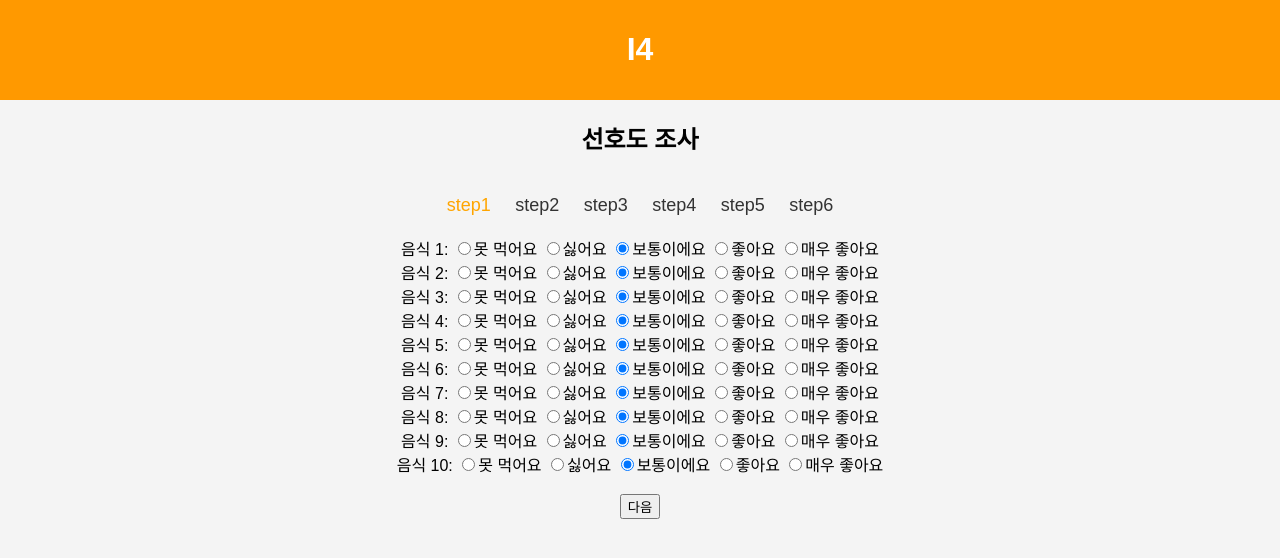
After one commit to psb3505/ProjectI4, a PHP site: page /Ytest3.php in a window 1280 px wide. The commit adds this page. Shown: the top 558 px of the page. Run offline with PHP 8.4, Linux system fonts and the light colour scheme.

Commit message:
이미지1
이미지1

```diff
--- a/Ytest1.php
+++ b/Ytest1.php
@@ -120,7 +120,7 @@ session_start();  // 세션을 사용하기 위한 시작 선언
     </header>
 
     <section id="content">
-        <!-- 초기에는 아무 내용이 없음 -->
+
     </section>
 </body>
 
--- a/Ytest2.php
+++ b/Ytest2.php
@@ -18,7 +18,7 @@
 
         <form action="process_Ytest2.php" method="post">
            <h3>한식</h3>
-<?php generateFoodOptions("korean"); ?>
+			<?php generateFoodOptions("korean"); ?>
 
 
             <h3>양식</h3>
--- /dev/null
+++ b/Ytest3.css
@@ -0,0 +1,46 @@
+body {
+    font-family: Arial, sans-serif;
+    margin: 0;
+    padding: 0;
+    background-color: #f4f4f4;
+}
+
+h2 {
+	 text-align: center;
+}
+
+.header {
+    background-color: #ff9900;
+    color: white;
+    padding: 10px;
+    text-align: center;
+}
+
+.surveyForm {
+	text-align: center;
+}
+
+.step-container {
+    text-align: center;
+    padding: 20px;
+}
+
+.step {
+    display: inline-block;
+    margin: 0 10px;
+    font-size: 18px;
+    color: #333;
+}
+
+
+.now_step {
+	display: inline-block;
+    margin: 0 10px;
+    font-size: 18px;
+	color : orange;
+}
+
+.active-step {
+    color: #ff9900;
+    font-weight: bold;
+}
--- /dev/null
+++ b/Ytest3.php
@@ -0,0 +1,70 @@
+<!DOCTYPE html>
+<html lang="en">
+<head>
+    <meta charset="UTF-8">
+    <meta name="viewport" content="width=device-width, initial-scale=1.0">
+    <title>설문조사 페이지</title>
+    <link rel="stylesheet" href="Ytest3.css">
+</head>
+<body>
+    <div class="header">
+        <h1>I4</h1>
+    </div>
+
+	<h2>선호도 조사</h2>
+
+    <div class="step-container">
+        <div class="now_step">step1</div>
+        <div class="step">step2</div>
+        <div class="step">step3</div>
+        <div class="step">step4</div>
+		<div class="step">step5</div>
+		<div class="step">step6</div>
+    </div>
+
+    <form class="surveyForm">
+        <div class="food-preference">
+
+            <?php for ($i = 1; $i <= 10; $i++): ?>
+                <label for="food<?php echo $i; ?>">음식 <?php echo $i; ?>:</label>
+                <input type="radio" name="food<?php echo $i; ?>" value="못 먹어요">못 먹어요
+                <input type="radio" name="food<?php echo $i; ?>" value="싫어요">싫어요
+                <input type="radio" name="food<?php echo $i; ?>" value="보통이에요" checked>보통이에요
+                <input type="radio" name="food<?php echo $i; ?>" value="좋아요">좋아요
+                <input type="radio" name="food<?php echo $i; ?>" value="매우 좋아요">매우 좋아요
+                <br>
+            <?php endfor; ?>
+        </div><br>
+
+        <input type="button" onclick="saveAndNext()" value="다음">
+    </form>
+
+    <script>
+		var step_count = 6;
+		var step = 0;
+
+        function saveAndNext() {
+			// 현재 단계의 class를 "step"으로 변경
+			 var now = document.querySelector('.now_step');
+        if (now) {
+            now.classList.remove('now_step');
+			now.classList.add('step');
+        }
+
+
+
+			step++;
+			if (step >= step_count) {
+				// 마지막 단계에서는 추가적인 처리를 할 수 있습니다.
+				alert('마지막 단계입니다!');
+				return;
+			}
+			var next = document.querySelectorAll('.step')[step];
+			if (next) {
+				next.classList.remove('step');
+				next.classList.add('now_step');
+			}
+		}
+    </script>
+</body>
+</html>
```
